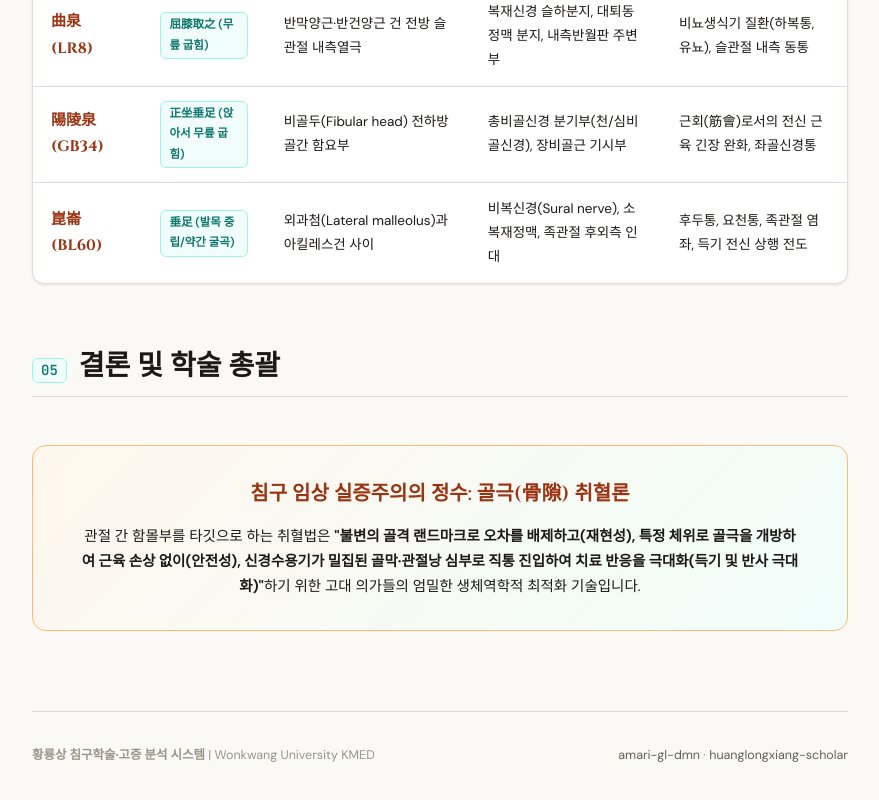
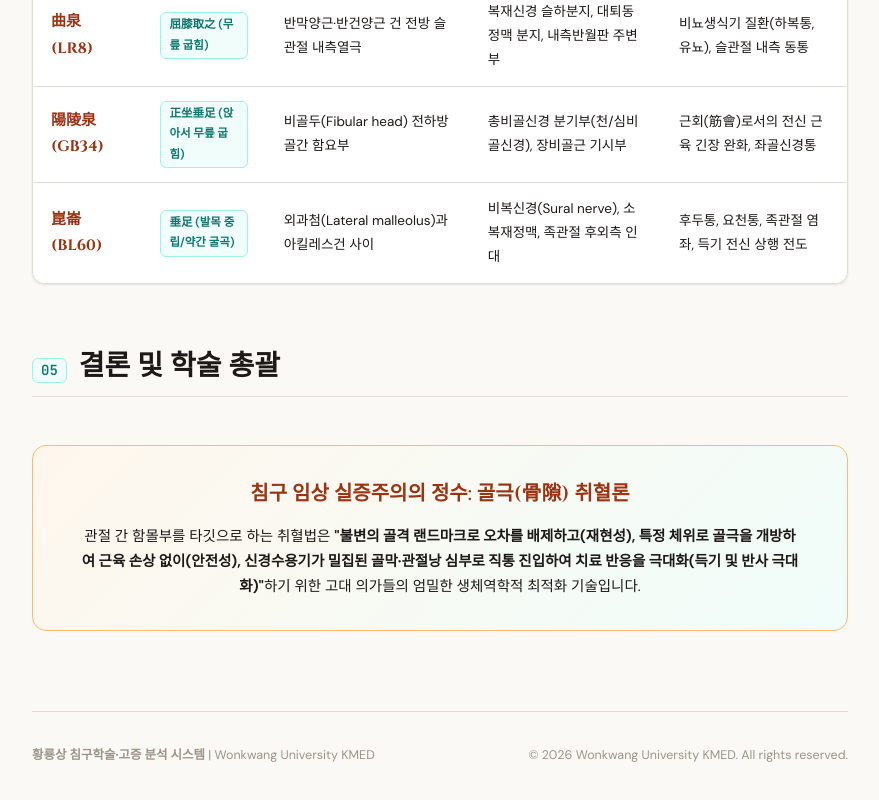
Before and after one commit to jaehyokim-sketch/amari-gl-dmn, a plain HTML site: page joint-fossa-acupoint-mechanics.html in a window 1280 px wide. Shown: the part 3206-4006 px from the top of the page, without its empty margins (330-1209 px from the left). Drawn offline with Linux system fonts and the light colour scheme.

Commit message:
docs: remove GitHub repository links from portal footer

```diff
--- a/joint-fossa-acupoint-mechanics.html
+++ b/joint-fossa-acupoint-mechanics.html
@@ -963,8 +963,7 @@ footer a:hover { color: var(--primary); }
         <strong>황룡상 침구학술·고증 분석 시스템</strong> | Wonkwang University KMED
       </div>
       <div>
-        <a href="https://github.com/jaehyokim-sketch/amari-gl-dmn" target="_blank">amari-gl-dmn</a> ·
-        <a href="https://github.com/jaehyokim-sketch/huanglongxiang-scholar" target="_blank">huanglongxiang-scholar</a>
+        <span>© 2026 Wonkwang University KMED. All rights reserved.</span>
       </div>
     </footer>
   </main>
```
